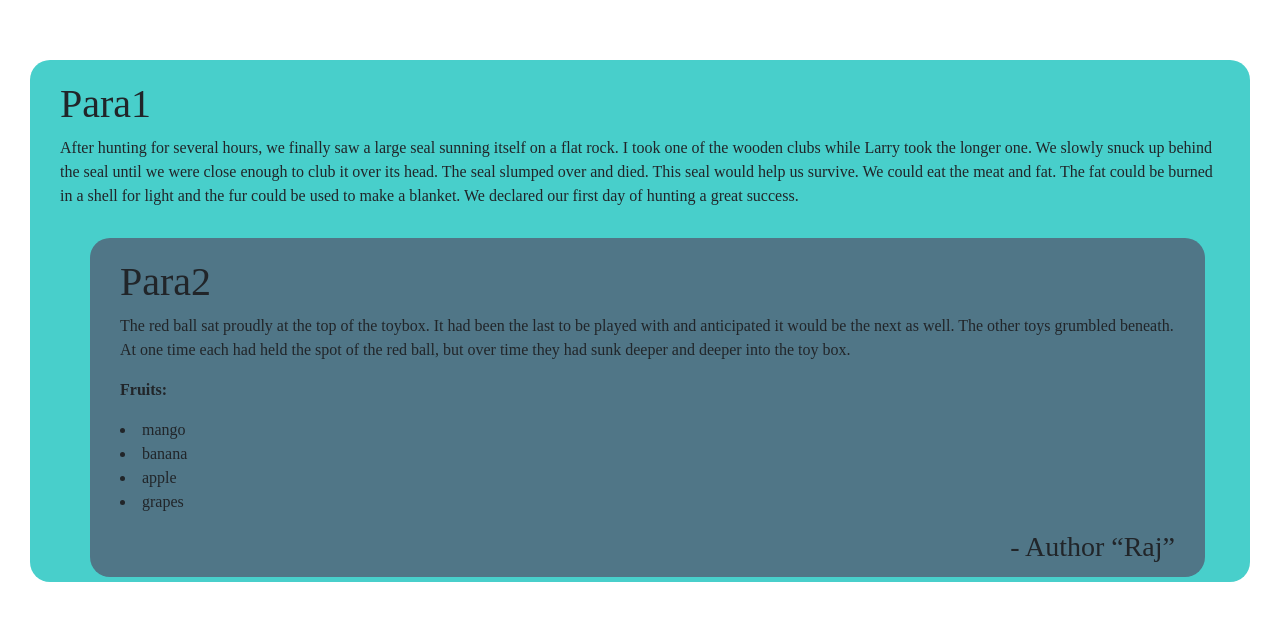
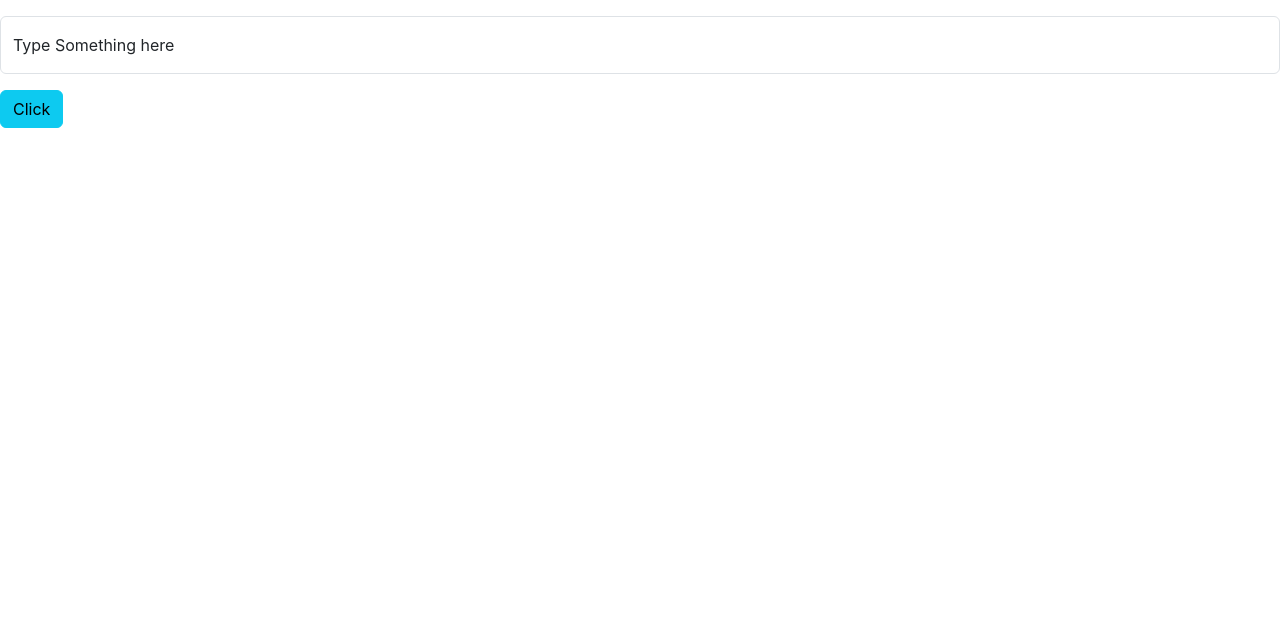
Before and after one commit to Raj-Git-coder/institute-js-react-course, a React (Create React App) app in the folder reactJS/demo/: page / in a window 1280 px wide. Shown: the top 620 px of the page. Built offline with nearby package versions, Linux system fonts and the light colour scheme.

Commit message:
06 OCT 2024, SUN : Event Handling Practise, at home. - created a component, added an input field and a button - the text input in the input filed will be displayed in the console on button click - this is done without using hook

```diff
--- a/reactJS/demo/src/App.js
+++ b/reactJS/demo/src/App.js
@@ -1,11 +1,10 @@
 import React from "react";
-import Comp1 from "./Props/prac-comp-01";
-import './Props/prac-comp-styles.css'
+import Button_Event from "./EventHandlingExample/InputChangeOnButtonClick/input-change-dispay-in-console-on-buttonClick-without-hook";
 
 function App()
 {
     return(
-        <Comp1 />
+        <Button_Event />
     );
 }
 export default App;
--- /dev/null
+++ b/reactJS/demo/src/EventHandlingExample/InputChangeOnButtonClick/input-change-dispay-in-console-on-buttonClick-without-hook.js
@@ -0,0 +1,26 @@
+import React from "react";
+
+function Button_Event()
+{
+    let text = "";
+
+    const HandleChange = (e) =>
+    {
+        text = e.target.value;
+    }
+    const HandleClick = () =>
+    {
+        console.log(text);
+    }
+    return(
+        <>
+            <p></p>
+            <div class="form-floating mb-3">
+                <input type="email" class="form-control" id="floatingInput" placeholder="name@example.com" onChange={HandleChange}/>
+                <label for="floatingInput" >Type Something here</label>
+            </div>
+            <button type="button" class="btn btn-info" onClick={HandleClick}>Click</button>
+        </>
+    );
+}
+export default Button_Event;
```
